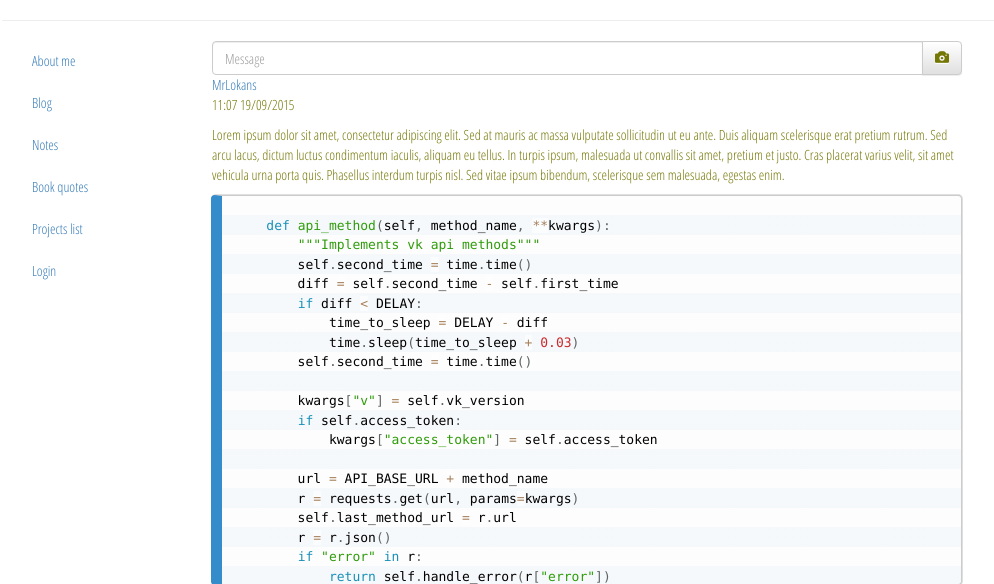
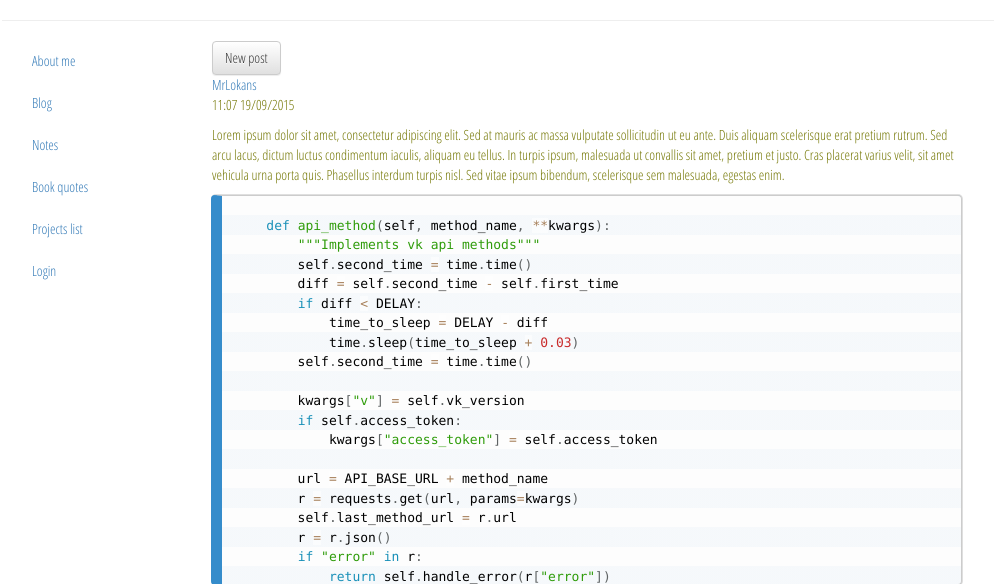
Before and after one commit to MrLokans/portfoliosite, a Django app: page / in a window 1280 px wide. Shown: the part 148-732 px from the top of the page, without its empty margins (53-1047 px from the left). Run offline with Django 3.2, Linux system fonts and the light colour scheme; grey boxes labelled with a size stand in for pictures from a placeholder-image service; parts of the project's set-up code (start-up, migrations or seed data) failed here and were passed over; some libraries are stand-ins or nearby versions.

Commit message:
Added TinyMCE application. Work over post-creation with WYSIWYG editor and tag support started.

```diff
--- /dev/null
+++ b/personal_site/blog/forms.py
@@ -0,0 +1,14 @@
+from django import forms
+from django.contrib.flatpages.models import FlatPage
+
+from .models import Post
+from tinymce.widgets import TinyMCE
+
+
+class FlatPageForm(forms.ModelForm):
+    post_title = forms.CharField(label='You name', max_length=100)
+    content = forms.CharField(widget=TinyMCE(attrs={'cols': 80, 'rows': 30}))
+
+    class Meta:
+        model = Post
+        fields = ()
--- a/personal_site/blog/models.py
+++ b/personal_site/blog/models.py
@@ -1,8 +1,17 @@
 from django.db import models
+from tinymce import models as tinymce_models
 
 
 class Tag(models.Model):
     value = models.CharField(max_length=60)
+
+
+class Post(models.Model):
+    # TODO: turn to slug field
+    title = models.CharField(max_length=200)
+    text = tinymce_models.HTMLField()
+    # Deal withmany to many fields
+    tags = models.ManyToManyField(Tag)
 
 
 class Book(models.Model):
--- a/personal_site/blog/templates/base.html
+++ b/personal_site/blog/templates/base.html
@@ -2,15 +2,16 @@
 {% load staticfiles %}
 <html lang="en">
 <head>
+    <title>{% block title %}MrLokans{% endblock title %}</title>
     <meta charset="UTF-8">
     <meta http-equiv="X-UA-Compatible" content="IE=edge">
     <meta name="viewport" content="width=device-width, initial-scale=1">
-    <title>{% block title %}MrLokans{% endblock title %}</title>
     <link rel="stylesheet" href="{% static 'css/bootstrap.min.css' %}">
     <link rel="stylesheet" href="{% static 'css/bootstrap-theme.min.css' %}">
     <link rel="stylesheet" href="{% static 'css/prism.css' %}">
     <link rel="stylesheet" href="{% static 'css/style.css' %}">
     <link href='https://fonts.googleapis.com/css?family=Open+Sans+Condensed:300,300italic' rel='stylesheet' type='text/css'>
+    {{ form.media }}
 </head>
 
 <body>
--- a/personal_site/blog/templates/home.html
+++ b/personal_site/blog/templates/home.html
@@ -1,19 +1,10 @@
 {% extends "base.html" %}
 {% load static %}
 {% block content %}
-
-
-            <div class="input-group">
-                <input type="text" placeholder='Message' id="post-text" class="form-control input">
-                <span class="input-group-btn">
-                    <button class="btn btn-default" id="new-post" type="submit">
-                        <span class="glyphicon glyphicon-camera"></span>
-                    </button>
-                </span>
-            </div>
-
-            {# <h3>{{ user.is_authenticated() }}</h3> #}
-
+            {# {% if user.is_authenticated %} #}
+                <button type="button" class="btn btn-default new-post-btn" data-toggle="modal" data-target="#newPostModal">New post</button>
+                {% include "new_post.html" %}
+            {# {% endif %} #}
                 <div class="post-title-container">
                     <div></div>
                     <div>
--- /dev/null
+++ b/personal_site/blog/templates/new_post.html
@@ -0,0 +1,20 @@
+{% load static %}
+
+            <div class="modal fade" id="newPostModal" role="dialog">
+                <div class="modal-dialog">
+                    <div class="modal-content">
+                        <div class="modal-header">Creating new post</div>
+                            <div class="modal-body">
+                             <form action="/new-post" method="post">
+                                {{ new_post_form }}
+                                <input type="submit" value="Submit">
+                            </form>
+                            </div>
+                    <div class="modal-footer">
+
+                      <button type="button" class="btn btn-default" data-dismiss="modal">Close</button>
+                    </div>
+                    </div>
+
+                </div>
+            </div>
--- a/personal_site/blog/views.py
+++ b/personal_site/blog/views.py
@@ -1,11 +1,14 @@
 from django.views.generic import TemplateView
 from django.shortcuts import render, redirect
+
+from .forms import FlatPageForm
 
 
 class HomeView(TemplateView):
 
     def get(self, request):
-        return render(request, "home.html")
+        form = FlatPageForm()
+        return render(request, "home.html", {'new_post_form': form})
 
 
 class AboutMeView(TemplateView):
--- a/personal_site/personal_site/settings.py
+++ b/personal_site/personal_site/settings.py
@@ -37,6 +37,7 @@ INSTALLED_APPS = (
     'django.contrib.sessions',
     'django.contrib.messages',
     'django.contrib.staticfiles',
+    'tinymce',
     'blog',
     'isp_coverage',
 )
--- a/personal_site/personal_site/urls.py
+++ b/personal_site/personal_site/urls.py
@@ -4,6 +4,7 @@ from django.contrib import admin
 from blog.views import HomeView, AboutMeView, ProjectView, LoginView, LogoutView
 
 urlpatterns = [
+    url(r'^tinymce/', include('tinymce.urls')),
     url(r'^admin/', include(admin.site.urls)),
     url(r'^$', HomeView.as_view(), name="home"),
     url(r'^about_me$', AboutMeView.as_view(), name="about_me"),
```
Also changed, not shown: personal_site/blog/templates/forms.py (deleted).
